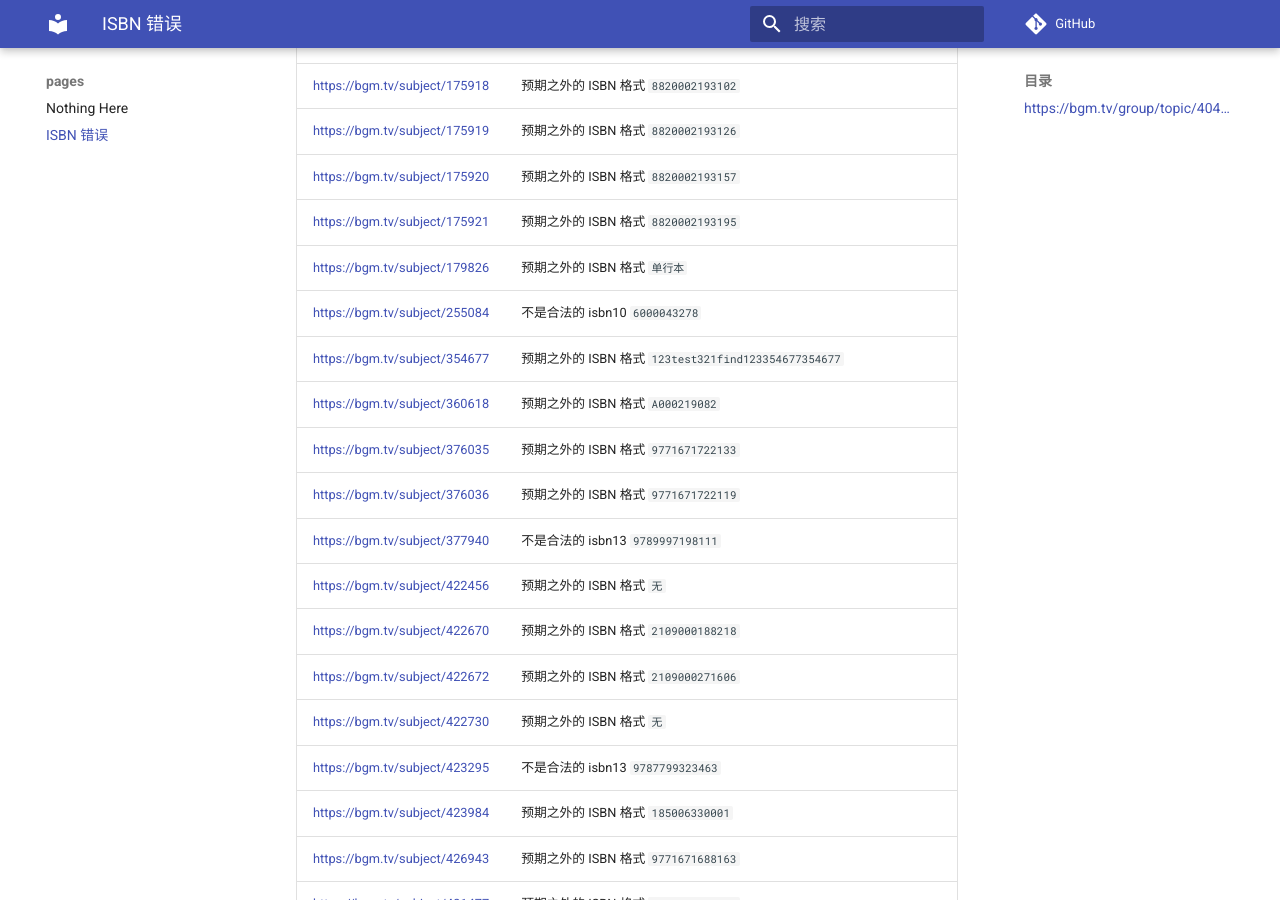
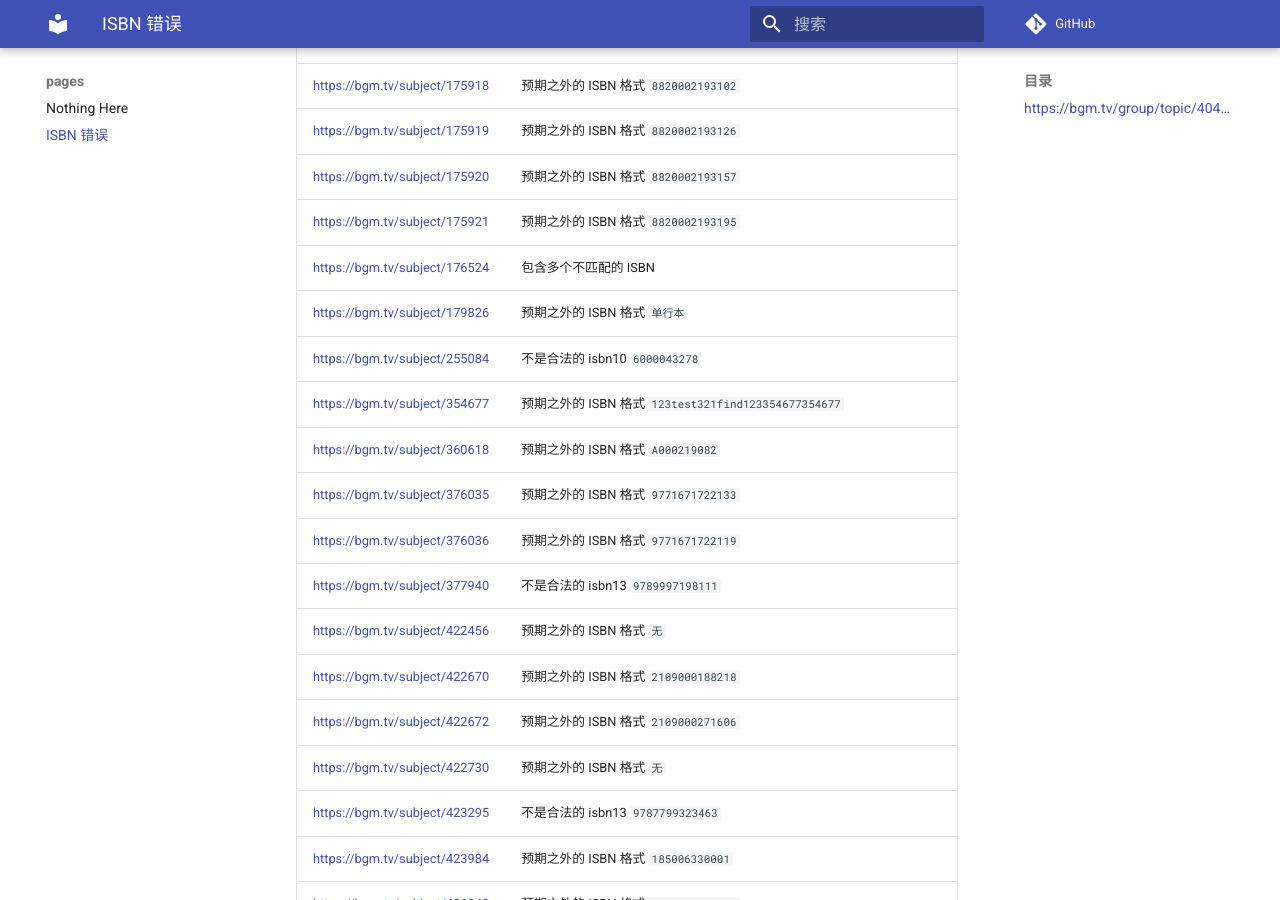
Before and after one commit to trim21/bangumi-pages, an MkDocs documentation site: the page built from docs/isbn.md, in a window 1280 px wide and 900 px high, scrolled down 2892 px. Built offline with MkDocs 1.6.1 and Material for MkDocs 9.7.7, drawn with Linux system fonts in a browser that asks for light colours; comment, search, counter and statistics services are not loaded; part of the change alters nothing that is shown.

Commit message:
update isbn.md

```diff
--- a/docs/isbn.md
+++ b/docs/isbn.md
@@ -1,7 +1,7 @@
 # ISBN 错误
 ## <https://bgm.tv/group/topic/404801>
 
-total 208
+total 209
 
 | url | error |
 | --- |  ---  |
@@ -67,6 +67,7 @@ total 208
 | <https://bgm.tv/subject/175919> | 预期之外的 ISBN 格式 `8820002193126` |
 | <https://bgm.tv/subject/175920> | 预期之外的 ISBN 格式 `8820002193157` |
 | <https://bgm.tv/subject/175921> | 预期之外的 ISBN 格式 `8820002193195` |
+| <https://bgm.tv/subject/176524> | 包含多个不匹配的 ISBN |
 | <https://bgm.tv/subject/179826> | 预期之外的 ISBN 格式 `单行本` |
 | <https://bgm.tv/subject/255084> | 不是合法的 isbn10 <code>6000043278</code> |
 | <https://bgm.tv/subject/354677> | 预期之外的 ISBN 格式 `123test321find123354677354677` |
```
